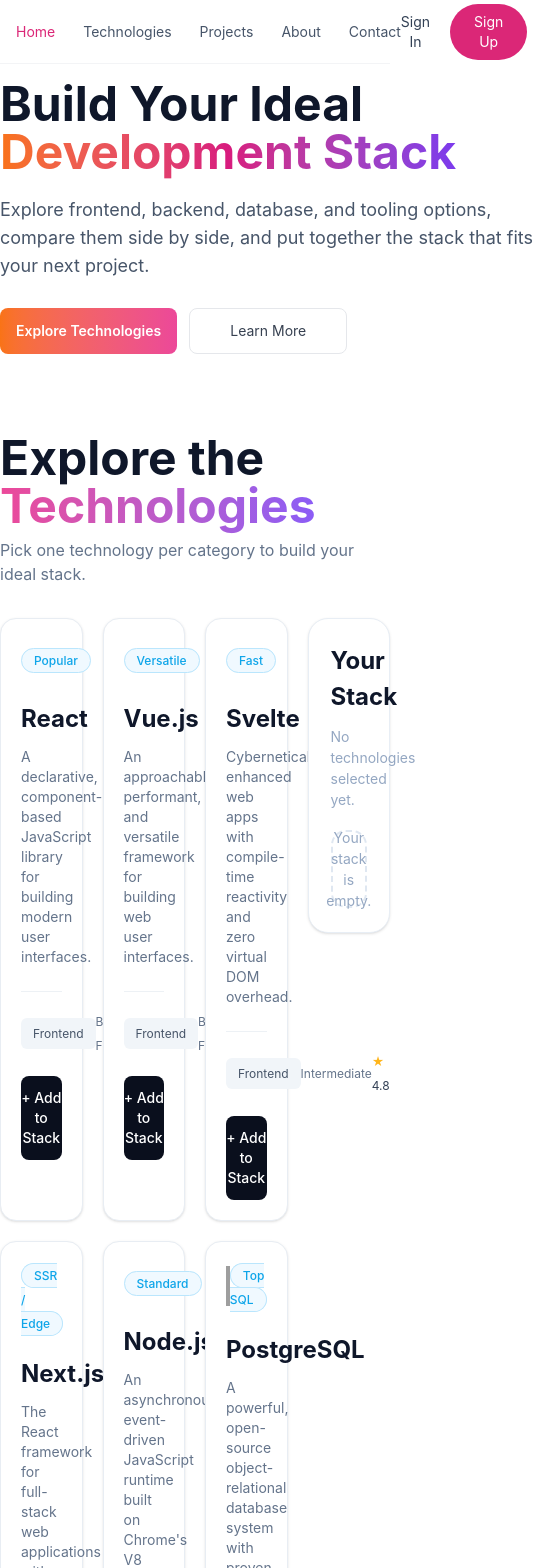
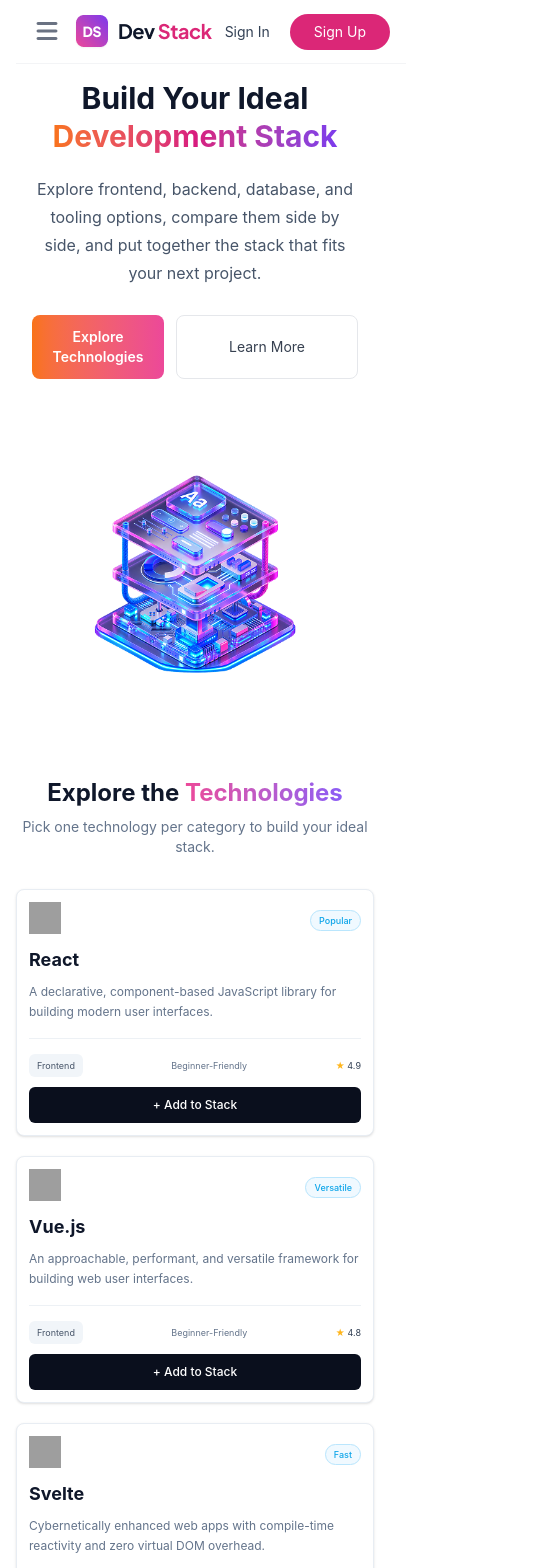
Before and after one commit to kmnayeem/DevStack-PH-B14-A5, a React (Vite) app: page / in a window 390 px wide. Shown: the top 1568 px of the page, 550 px wide, since content can reach past the window. Built offline with nearby package versions, Linux system fonts and the light colour scheme; grey boxes are pictures that could not be loaded.

Commit message:
make layout responsive for mobile

```diff
--- a/index.html
+++ b/index.html
@@ -5,6 +5,13 @@
     <link rel="icon" type="image/svg+xml" href="/favicon.svg" />
     <meta name="viewport" content="width=device-width, initial-scale=1.0" />
     <title>devstack</title>
+    <link
+      rel="stylesheet"
+      href="https://cdnjs.cloudflare.com/ajax/libs/font-awesome/7.3.1/css/all.min.css"
+      integrity="sha512-QeR2VH+lsBE5LSAe1Q5EnTBbe7XTBubt8dG93Y7gidSgdMCr8nVqKcfKAMyN96SV8KDbZVTDXChatu5G2KQGzg=="
+      crossorigin="anonymous"
+      referrerpolicy="no-referrer"
+    />
   </head>
   <body>
     <div id="root"></div>
--- a/src/App.tsx
+++ b/src/App.tsx
@@ -41,28 +41,28 @@
   };
 
   return (
-    <div className="container mx-auto">
+    <div className="container mx-auto px-4 md:px-0">
       <Nav />
 
       <Banner />
 
       <main className="mb-16">
         <section>
-          <div className="mb-8">
-            <h1 className="text-5xl font-bold text-[#0F172A]">
+          <div className="mb-8 text-center md:text-left">
+            <h1 className="text-2xl font-bold text-[#0F172A] md:text-5xl">
               Explore the{" "}
               <span className="bg-gradient-to-r from-[#EC4899] to-[#8B5CF6] bg-clip-text text-transparent">
                 Technologies
               </span>
             </h1>
 
-            <p className="mt-2 text-[#64748B]">
+            <p className="mt-2 text-sm text-[#64748B] md:text-base">
               Pick one technology per category to build your ideal stack.
             </p>
           </div>
 
-          <div className="grid grid-cols-4 gap-5">
-            <div className="col-span-3">
+          <div className="grid grid-cols-1 gap-5 md:grid-cols-4">
+            <div className="col-span-1 md:col-span-3">
               <Suspense
                 fallback={
                   <div className="flex min-h-[400px] items-center justify-center">
--- a/src/components/Banner.tsx
+++ b/src/components/Banner.tsx
@@ -3,10 +3,9 @@
 const Banner = () => {
   return (
     <section>
-      <div className="container mx-auto flex items-center justify-between py-20">
-
-        <div>
-          <h1 className="text-5xl font-bold text-[#0F172A]">
+      <div className="container mx-auto flex flex-col items-center justify-between px-4 pt-20 pb-10 md:flex-row md:px-0 md:py-20">
+        <div className="flex flex-col items-center text-center md:items-start md:text-left">
+          <h1 className="text-3xl font-bold leading-tight text-[#0F172A] md:text-5xl">
             Build Your Ideal
             <br />
             <span className="bg-gradient-to-r from-[#F97316] via-[#D81B7E] to-[#7C3AED] bg-clip-text text-transparent">
@@ -14,35 +13,30 @@
             </span>
           </h1>
 
-          <p className="mt-5 w-[550px] text-lg text-[#475569]">
-            Explore frontend, backend, database, and tooling options,
-            compare them side by side, and put together the stack that fits
-            your next project.
+          <p className="mt-5 w-full max-w-[550px] text-base leading-7 text-[#475569] md:text-lg">
+            Explore frontend, backend, database, and tooling options, compare
+            them side by side, and put together the stack that fits your next
+            project.
           </p>
 
-          <div className="mt-7 flex gap-3">
-            <button
-              className="cursor-pointer rounded-lg bg-gradient-to-r from-[#F97316] to-[#EC4899] px-4 py-3 text-sm font-semibold text-white hover:from-[#EA580C] hover:to-[#DB2777]"
-            >
+          <div className="mt-7 flex w-full gap-3 sm:w-auto">
+            <button className="flex-1 cursor-pointer rounded-lg bg-gradient-to-r from-[#F97316] to-[#EC4899] px-4 py-3 text-sm font-semibold text-white hover:from-[#EA580C] hover:to-[#DB2777] sm:flex-none">
               Explore Technologies
             </button>
 
-            <button
-              className="cursor-pointer rounded-lg border border-gray-200 bg-white px-10 py-3 text-sm text-[#374151] hover:border-gray-300 hover:bg-gray-50 hover:text-[#111827]"
-            >
+            <button className="flex-1 cursor-pointer rounded-lg border border-gray-200 bg-white px-10 py-3 text-sm text-[#374151] hover:border-gray-300 hover:bg-gray-50 hover:text-[#111827] sm:flex-none">
               Learn More
             </button>
           </div>
         </div>
 
-        <div>
+        <div className="mt-8 flex justify-center md:mt-0">
           <img
             src={BannerPicture}
             alt="DevStack Banner Picture"
-            className="w-[550px]"
+            className="w-[330px] sm:w-[400px] md:w-[550px]"
           />
         </div>
-
       </div>
     </section>
   );
--- a/src/components/Footer.tsx
+++ b/src/components/Footer.tsx
@@ -2,19 +2,15 @@
 
 const Footer = () => {
   return (
-        <div className="container mx-auto border-t border-gray-100 bg-white">
-            <div className="py-14">
-                <div className="flex flex-row justify-between gap-10">
-                    <div>
-                        <img
-                            src={Logo}
-                            alt="DevStack Logo"
-                            className="h-9 w-auto"
-                        />
+    <div className="container mx-auto border-t border-gray-100 bg-white px-4 md:px-0">
+      <div className="py-10 md:py-14">
+        <div className="flex flex-col items-center justify-between gap-10 text-center md:flex-row md:items-start md:text-left">
+          <div className="flex flex-col items-center md:items-start">
+            <img src={Logo} alt="DevStack Logo" className="h-9 w-auto" />
 
-                        <p className="mt-4 max-w-md text-sm text-[#64748B]">
-                            Curated tools, technologies, and resources for
-                            developers building modern software.
+            <p className="mt-4 max-w-md text-sm leading-6 text-[#64748B] md:text-left">
+              Curated tools, technologies, and resources for developers building
+              modern software.
             </p>
 
             <ul
@@ -29,7 +25,7 @@
             </ul>
           </div>
 
-                    <ul>
+          <ul className="hidden md:block">
             <h3
               className="mb-4 text-xs font-bold text-[#0F172A]"
               style={{
@@ -40,13 +36,11 @@
             </h3>
 
             <li className="mb-3 text-[#64748B]">Home</li>
-                        <li className="mb-3 text-[#64748B]">
-                            Technologies
-                        </li>
+            <li className="mb-3 text-[#64748B]">Technologies</li>
             <li className="text-[#64748B]">Projects</li>
           </ul>
 
-                    <ul>
+          <ul className="hidden md:block">
             <h3
               className="mb-4 text-xs font-bold text-[#0F172A]"
               style={{
@@ -61,7 +55,7 @@
             <li className="text-[#64748B]">Careers</li>
           </ul>
 
-                    <ul>
+          <ul className="hidden md:block">
             <h3
               className="mb-4 text-xs font-bold text-[#0F172A]"
               style={{
@@ -71,16 +65,12 @@
               LEGAL
             </h3>
 
-                        <li className="mb-3 text-[#64748B]">
-                            Privacy Policy
-                        </li>
-                        <li className="text-[#64748B]">
-                            Terms of Service
-                        </li>
+            <li className="mb-3 text-[#64748B]">Privacy Policy</li>
+            <li className="text-[#64748B]">Terms of Service</li>
           </ul>
         </div>
 
-                <div className="mt-10 border-t border-gray-100 pt-7">
+        <div className="mt-8 border-t border-gray-100 pt-6 md:mt-10 md:pt-7">
           <div className="flex flex-row items-center justify-between text-xs text-[#94A3B8]">
             <p>© 2026 Dev Stack. All rights reserved.</p>
 
--- a/src/components/Nav.tsx
+++ b/src/components/Nav.tsx
@@ -4,18 +4,16 @@
   return (
     <nav className="container mx-auto fixed w-full h-16 bg-white border-b border-gray-100">
       <div className="flex h-full items-center justify-between px-4">
+        <button className="md:hidden text-2xl text-gray-500">
+          <i className="fa-solid fa-bars"></i>
+        </button>
+
         <div>
-                    <img
-                        src={Logo}
-                        alt="DevStack Logo"
-                        className="h-9 w-auto"
-                    />
+          <img src={Logo} alt="DevStack Logo" className="h-9 w-auto" />
         </div>
 
-                <ul className="flex items-center gap-7">
-                    <li className="cursor-pointer text-sm text-[#DB2777]">
-                        Home
-                    </li>
+        <ul className="hidden md:flex items-center gap-7">
+          <li className="cursor-pointer text-sm text-[#DB2777]">Home</li>
           <li className="cursor-pointer text-sm text-[#475569] hover:text-[#DB2777]">
             Technologies
           </li>
--- a/src/components/Technology/Stack.tsx
+++ b/src/components/Technology/Stack.tsx
@@ -16,24 +16,30 @@
     <aside id="stack" className="mx-auto w-full max-w-[380px]">
       <div
         className="
-          min-h-[240px]
+          min-h-[200px]
           w-full
-          rounded-[20px]
+          rounded-[12px]
           border
           border-[#E8EEF5]
           bg-white
-          px-[22px]
-          pt-[24px]
-          pb-[24px]
+          px-[14px]
+          pt-[16px]
+          pb-[16px]
           shadow-sm
+          md:min-h-[240px]
+          md:rounded-[20px]
+          md:px-[22px]
+          md:pt-[24px]
+          md:pb-[24px]
         "
       >
         <h2
           className="
             m-0
-            text-[24px]
+            text-[20px]
             font-bold
             text-[#0F172A]
+            md:text-[24px]
           "
         >
           Your Stack
@@ -41,43 +47,47 @@
 
         <p
           className="
-            mt-[11px]
+            mt-[8px]
             mb-0
-            text-[14px]
+            text-[12px]
             font-normal
             text-[#94A7C2]
+            md:mt-[11px]
+            md:text-[14px]
           "
         >
           {technologies.length === 0
             ? "No technologies selected yet."
             : `${technologies.length} ${
-                technologies.length === 1
-                  ? "technology"
-                  : "technologies"
+                technologies.length === 1 ? "technology" : "technologies"
               } selected.`}
         </p>
 
         {technologies.length === 0 ? (
           <div
             className="
-              mt-[20px]
+              mt-[15px]
               flex
-              h-[78px]
+              h-[65px]
               w-full
               items-center
               justify-center
-              rounded-[15px]
+              rounded-[10px]
               border-2
               border-dashed
               border-[#DFE7F1]
               text-center
+              md:mt-[20px]
+              md:h-[78px]
+              md:rounded-[15px]
             "
           >
             <span
               className="
-                text-[14px]
+                text-[12px]
                 font-normal
                 text-[#94A7C2]
+                md:text-[14px]
               "
             >
               Your stack is empty.
@@ -85,13 +95,13 @@
           </div>
         ) : (
           <>
-            <div className="mt-[20px] grid gap-2">
+            <div className="mt-[15px] grid gap-2 md:mt-[20px]">
               {technologies.map((tech) => (
                 <div
                   key={tech.id}
                   className="
                     flex
-                    min-h-[58px]
+                    min-h-[50px]
                     items-center
                     gap-2
                     rounded-lg
@@ -99,10 +109,11 @@
                     border-[#E8EEF5]
                     bg-white
                     p-2
+                    md:min-h-[58px]
                   "
                 >
                   <img
-                    className="h-8 w-8"
+                    className="h-7 w-7 md:h-8 md:w-8"
                     src={tech.icon}
                     alt={tech.name}
                   />
@@ -111,15 +122,16 @@
                     <strong
                       className="
                         block
-                        text-[11px]
+                        text-[10px]
                         font-bold
                         text-[#0F172A]
+                        md:text-[11px]
                       "
                     >
                       {tech.name}
                     </strong>
 
-                    <span className="text-[10px] text-[#64748B]">
+                    <span className="text-[9px] text-[#64748B] md:text-[10px]">
                       {tech.category}
                     </span>
                   </div>
@@ -145,7 +157,7 @@
               type="button"
               onClick={handleClearAll}
               className="
-                mt-4
+                mt-3
                 flex
                 min-h-8
                 w-full
@@ -156,11 +168,13 @@
                 rounded-lg
                 border
                 border-[#FECACA]
-                text-[11px]
+                text-[10px]
                 font-bold
                 text-[#EF4444]
                 transition-colors
                 hover:bg-[#FEF2F2]
+                md:mt-4
+                md:text-[11px]
               "
             >
               <FiTrash2 size={13} />
--- a/src/components/Technology/TechCard.tsx
+++ b/src/components/Technology/TechCard.tsx
@@ -6,20 +6,8 @@
   handleAddTech: (tech: ITech) => void;
 };
 
-const TechCard = ({
-  tech,
-  handleAddTech,
-  saved,
-}: TechCardProps) => {
-  const {
-    icon,
-    name,
-    badge,
-    description,
-    category,
-    difficulty,
-    rating,
-  } = tech;
+const TechCard = ({ tech, handleAddTech, saved }: TechCardProps) => {
+  const { icon, name, badge, description, category, difficulty, rating } = tech;
 
   const selected = saved.some((item) => item.id === tech.id);
 
@@ -43,69 +31,60 @@
 
   return (
     <article
-      className={`w-full rounded-2xl border p-5 shadow-sm transition-all duration-300 hover:-translate-y-1 ${
-        selected
-          ? "border-pink-300 bg-pink-100"
-          : "border-[#E8EDF3] bg-white"
+      className={`w-full rounded-lg border p-3 shadow-sm transition-all duration-300 hover:-translate-y-1 md:rounded-2xl md:p-5 ${
+        selected ? "border-pink-300 bg-pink-100" : "border-[#E8EDF3] bg-white"
       }`}
     >
       <div className="flex items-center justify-between">
         <div className="flex items-center">
-          <img
-            src={icon}
-            alt={name}
-            className="h-10 w-10"
-          />
+          <img src={icon} alt={name} className="h-8 w-8 md:h-10 md:w-10" />
         </div>
 
         <div>
           <span
-            className={`rounded-full border px-3 py-1 text-xs font-medium ${badgeClass}`}
+            className={`rounded-full border px-2 py-1 text-[9px] font-medium md:px-3 md:py-1 md:text-xs ${badgeClass}`}
           >
             {badge}
           </span>
         </div>
       </div>
 
-      <div className="mt-6">
-        <h3 className="text-2xl font-bold text-[#0F172A]">
-          {name}
-        </h3>
+      <div className="mt-3 md:mt-6">
+        <h3 className="text-lg font-bold text-[#0F172A] md:text-2xl">{name}</h3>
       </div>
 
-      <div className="mt-3">
-        <p className="text-sm text-[#64748B]">
+      <div className="mt-2 md:mt-3">
+        <p className="text-xs leading-5 text-[#64748B] md:text-sm md:leading-normal">
           {description}
         </p>
       </div>
 
-      <div className="mt-6">
+      <div className="mt-4 md:mt-6">
         <div>
           <hr className="border-[#EDF1F5]" />
         </div>
 
-        <div className="mt-4 flex items-center justify-between">
+        <div className="mt-3 flex items-center justify-between md:mt-4">
           <div>
-            <span className="rounded-md bg-[#F1F5F9] px-3 py-2 text-xs text-[#475569]">
+            <span className="rounded-md bg-[#F1F5F9] px-2 py-1.5 text-[9px] text-[#475569] md:px-3 md:py-2 md:text-xs">
               {category}
             </span>
           </div>
 
           <div>
-            <span className="text-xs text-[#64748B]">
+            <span className="text-[9px] text-[#64748B] md:text-xs">
               {difficulty}
             </span>
           </div>
 
           <div>
-            <span className="text-xs text-[#334155]">
-              <span className="text-[#FFB51B]">★</span>{" "}
-              {rating}
+            <span className="text-[9px] text-[#334155] md:text-xs">
+              <span className="text-[#FFB51B]">★</span> {rating}
             </span>
           </div>
         </div>
 
-        <div className="mt-5">
+        <div className="mt-3 md:mt-5">
           <button
             type="button"
             disabled={selected}
@@ -113,16 +92,19 @@
             className="
               w-full
               cursor-pointer
-              rounded-lg
+              rounded-md
               bg-[#0A0F1D]
-              py-3
-              text-sm
+              py-2.5
+              text-xs
               font-medium
               text-white
               hover:bg-[#1A2233]
               disabled:cursor-not-allowed
               disabled:bg-[#EEF2F6]
               disabled:text-[#94A3B8]
+              md:rounded-lg
+              md:py-3
+              md:text-sm
             "
           >
             {buttonText}
--- a/src/components/Technology/Technology.tsx
+++ b/src/components/Technology/Technology.tsx
@@ -16,7 +16,7 @@
   const allTechnologies = use(technologiesPromise);
 
   return (
-    <div className="grid grid-cols-3 gap-5">
+    <div className="grid grid-cols-1 gap-5 md:grid-cols-3">
       {allTechnologies.length === 0 ? (
         <p>No technologies found</p>
       ) : (
```
Lines whose indentation alone changed are shown as unchanged.
